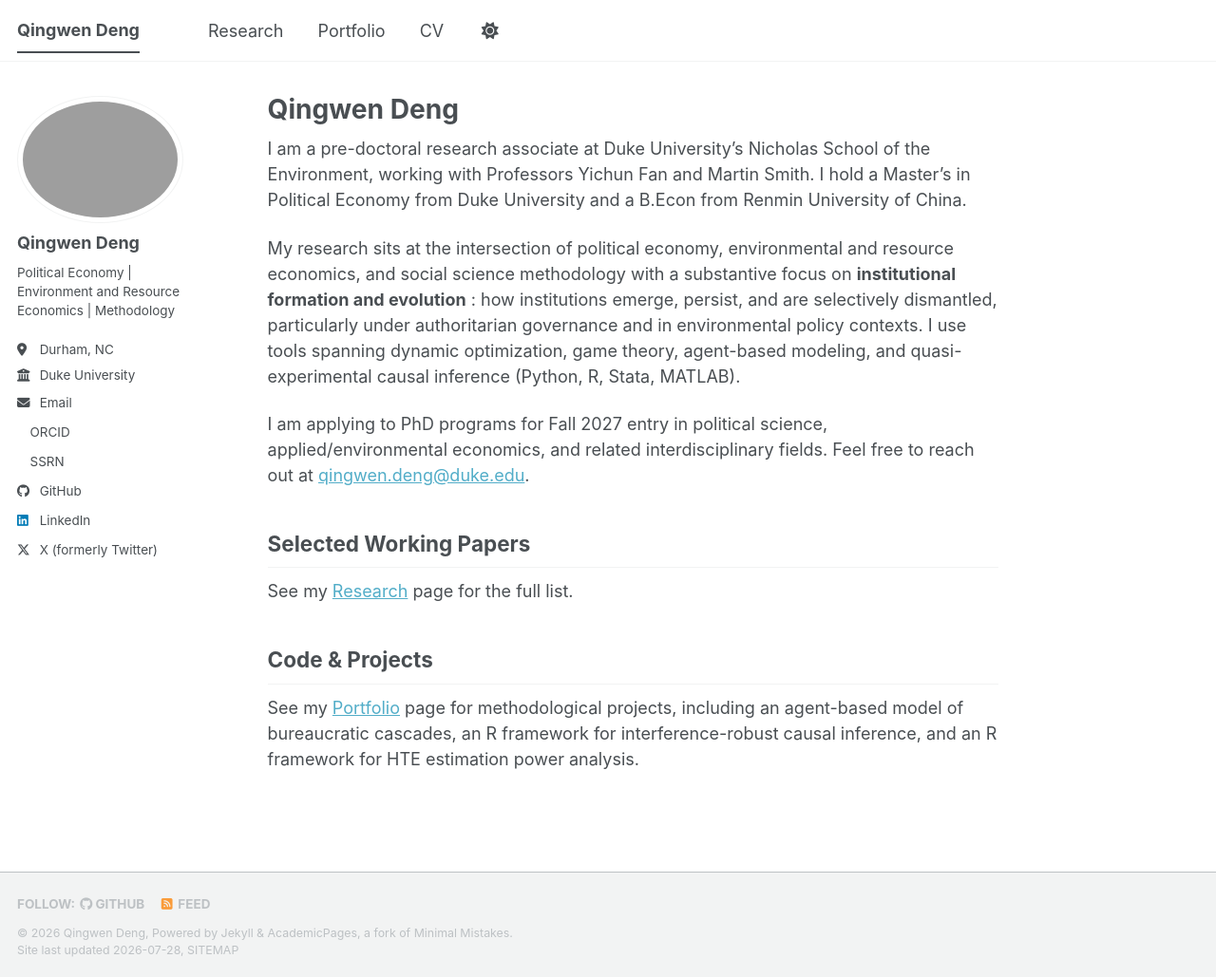
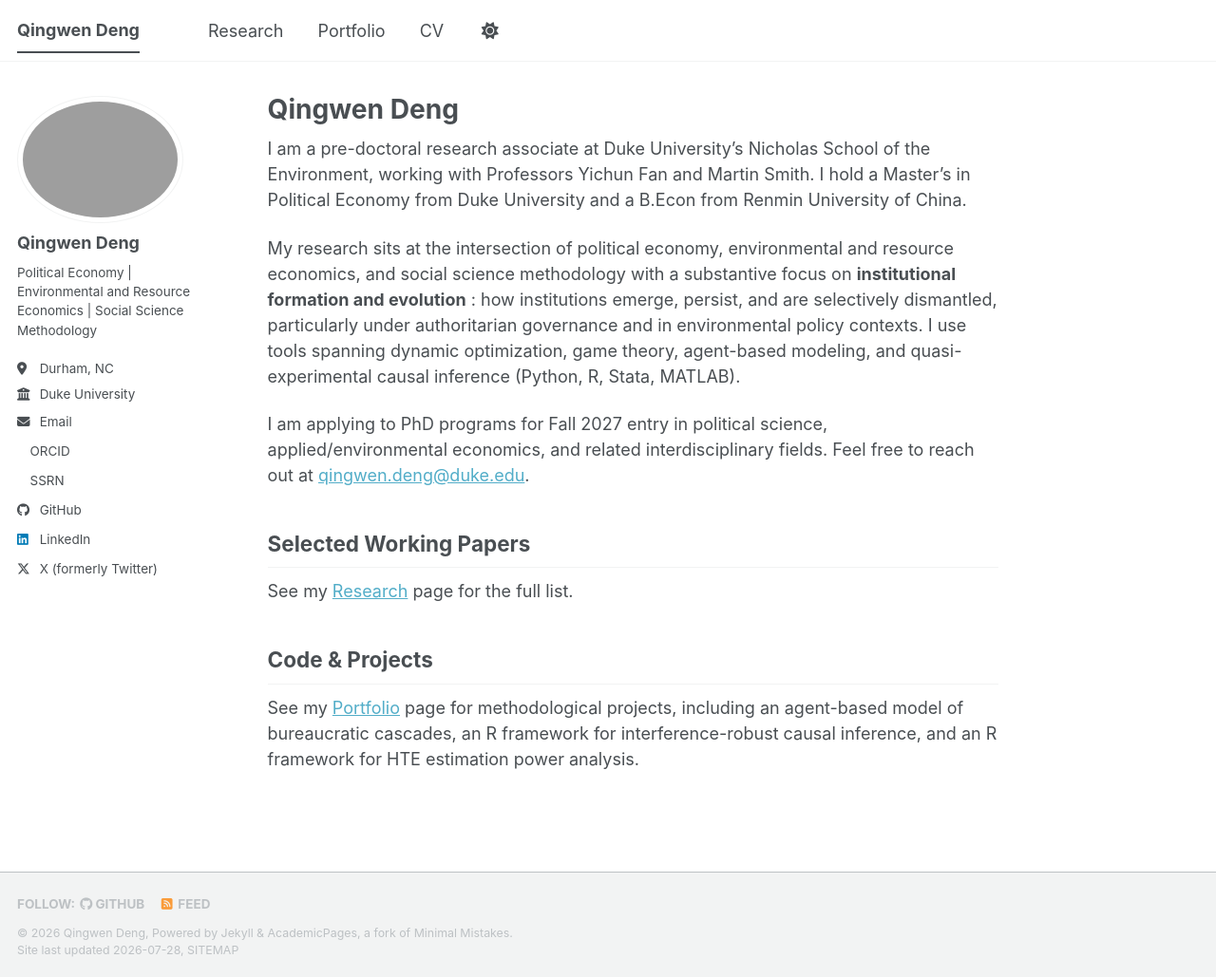
Before and after one commit to QingwenDeng0920/qingwendeng.github.io, a Jekyll site: the page built from _pages/about.md, in a window 1280 px wide and 1029 px high. Shown: the whole window at 95% size. Built offline with Jekyll 4.4.1, drawn with Linux system fonts in a browser that asks for light colours; a style sheet for code colours, icons or effects is not loaded.

Commit message:
Update bio for clarity and accuracy

```diff
--- a/_config.yml
+++ b/_config.yml
@@ -25,7 +25,7 @@ author:
   avatar           : "profile_qw.png"
   name             : "Qingwen Deng"
   pronouns         :
-  bio              : "Political Economy | Environment and Resource Economics | Methodology"
+  bio              : "Political Economy | Environmental and Resource Economics | Social Science Methodology"
   location         : "Durham, NC"
   employer         : "Duke University"
   uri              : # URL
```
